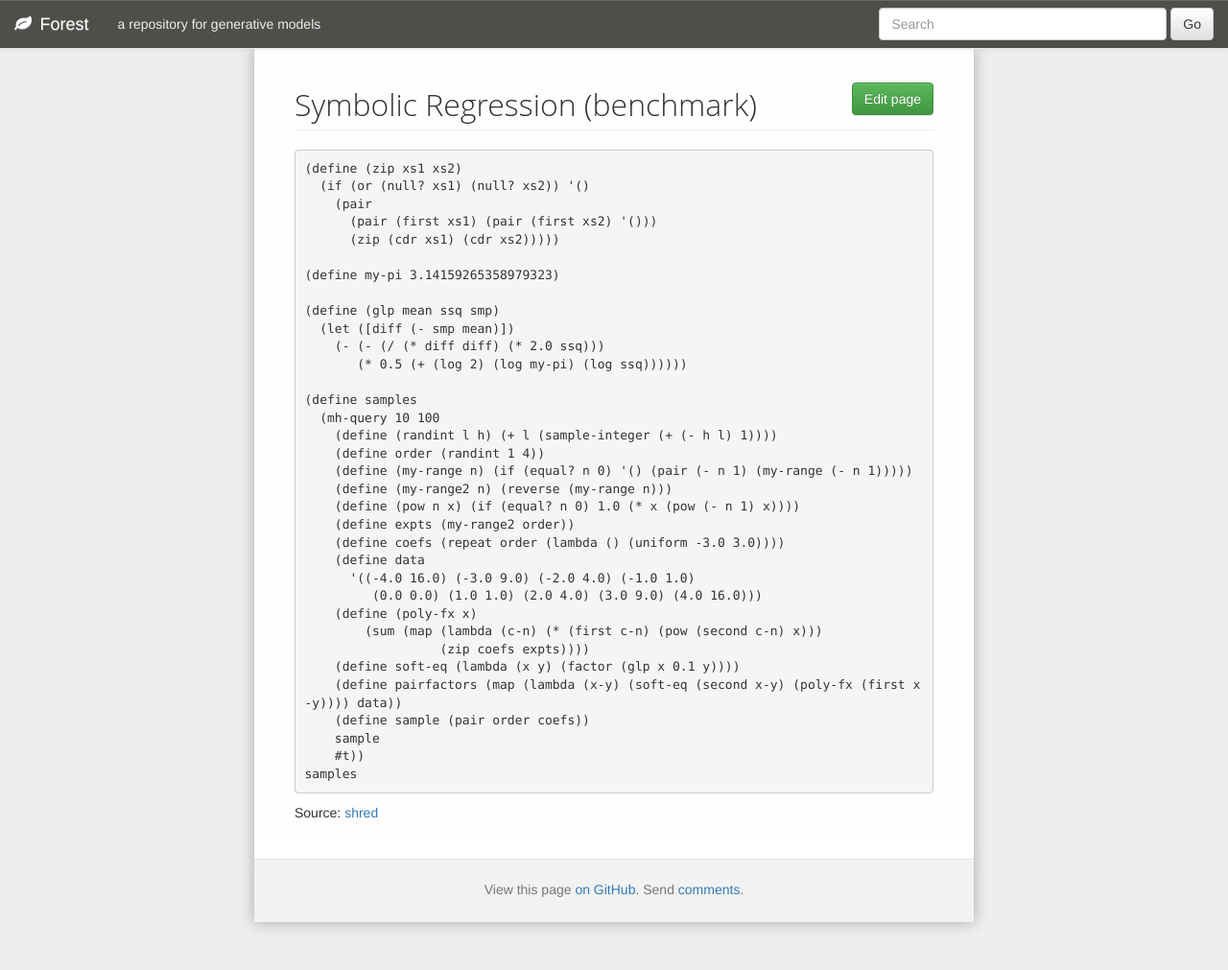
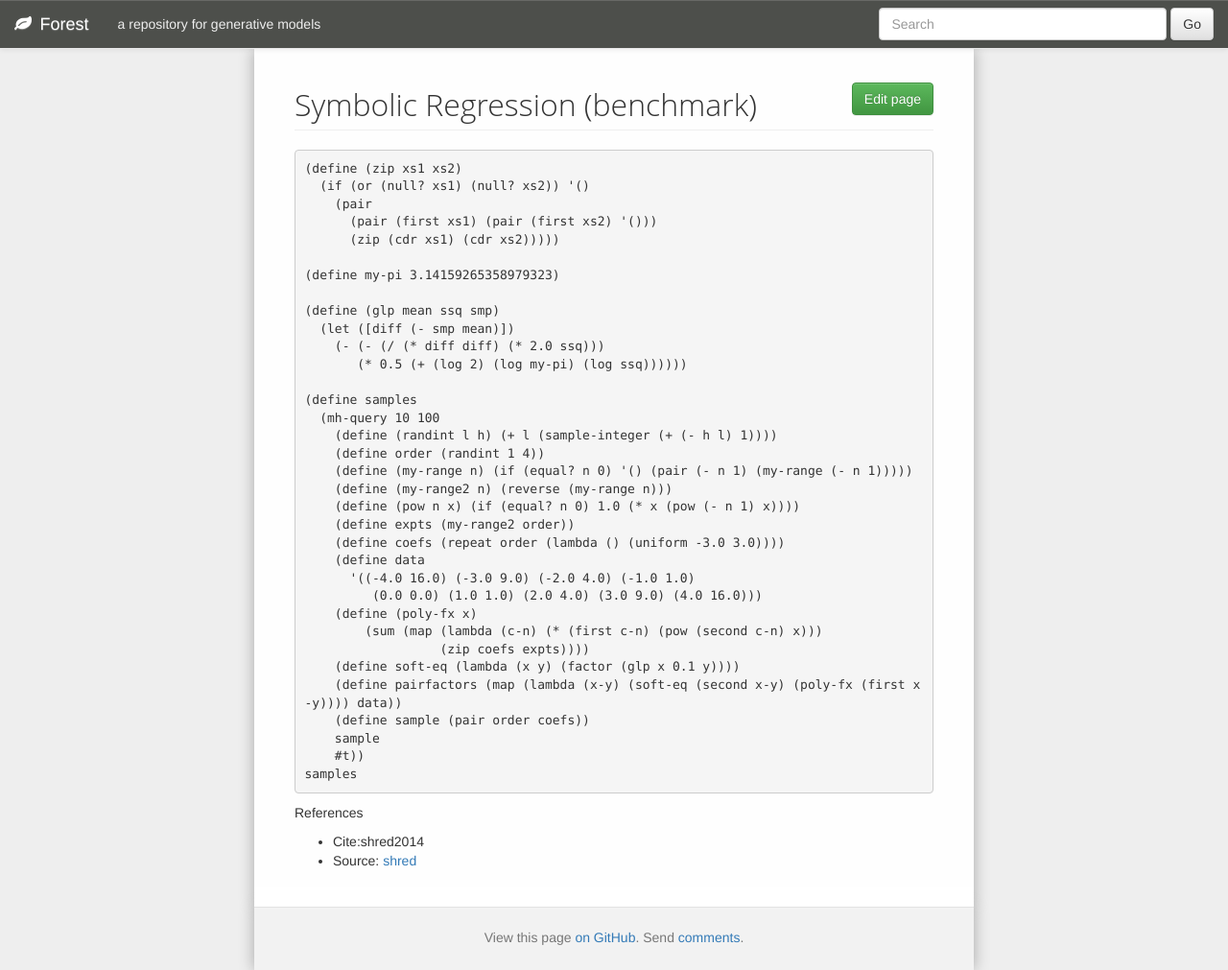
Before and after one commit to forestdb/forestdb.org, a Jekyll site: the page built from models/sym-reg-bench.md, in a window 1280 px wide. Shown: the whole page at 96% size. Built offline with Jekyll 4.4.1, drawn with Linux system fonts in a browser that asks for light colours; nearby versions of some CDN libraries; a script that is not in the unit is left out.

Commit message:
Update sym-reg-bench.md

```diff
--- a/models/sym-reg-bench.md
+++ b/models/sym-reg-bench.md
@@ -42,5 +42,7 @@
         #t))
     samples
 
+References
 
-Source: [shred](https://github.com/LFY/shred/blob/master/benchmarks/sym-reg.ss)
+- Cite:shred2014
+- Source: [shred](https://github.com/LFY/shred/blob/master/benchmarks/sym-reg.ss)
```
